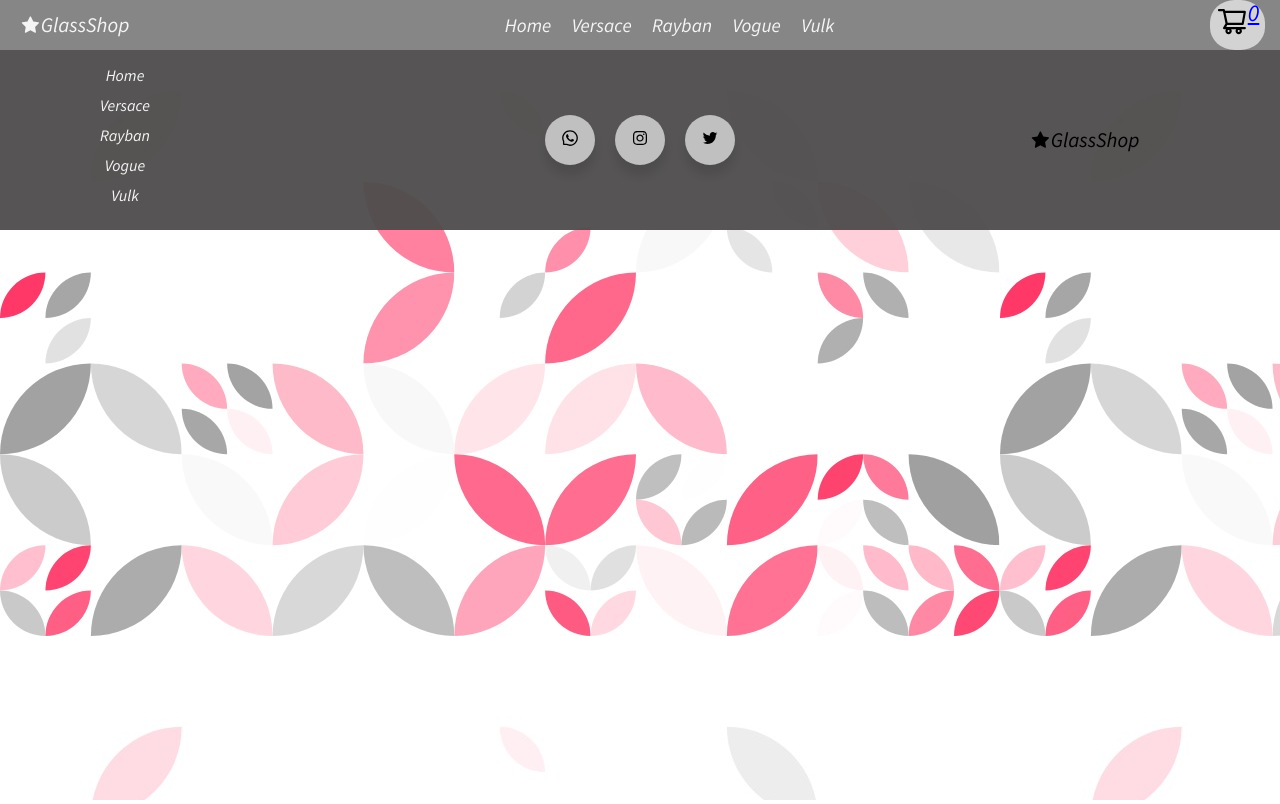
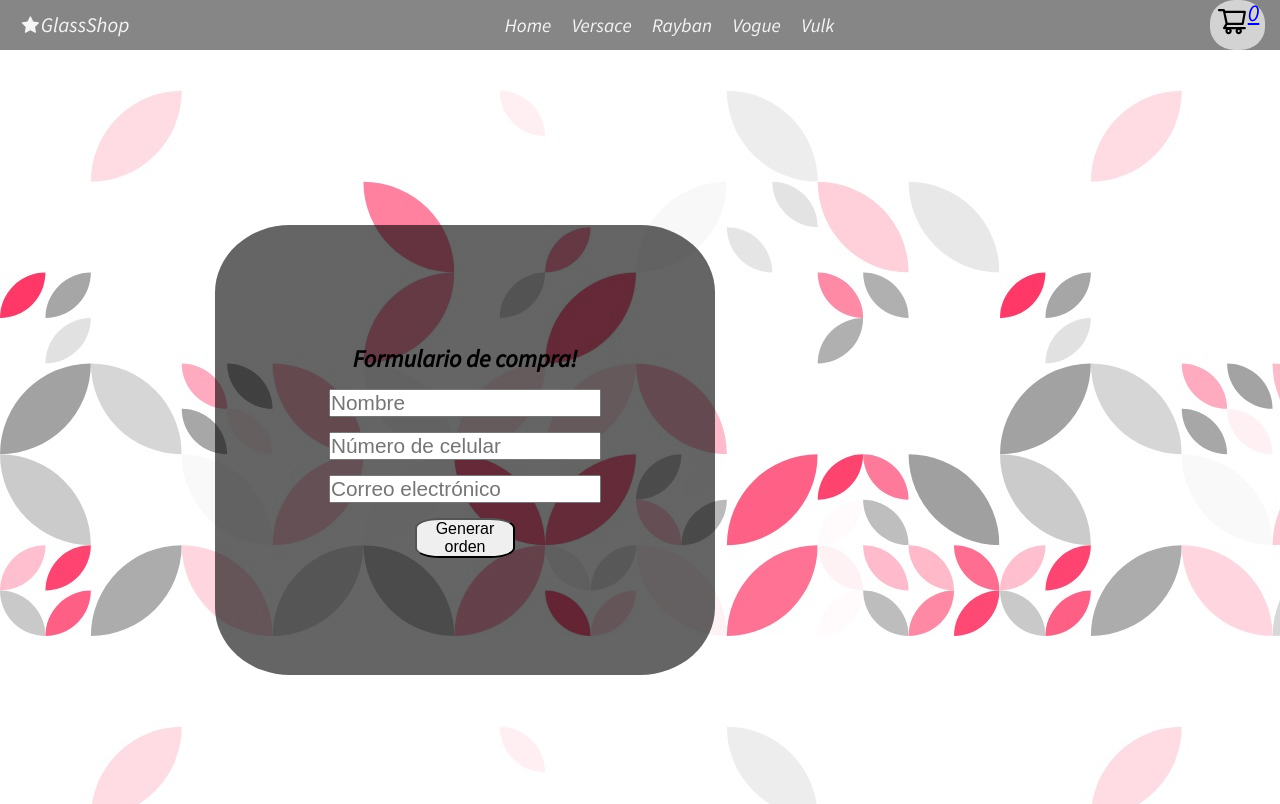
Before and after one commit to gaston964/GlassShop, a React (Vite) app: page /form in a window 1280 px wide. Shown: the top 804 px of the page. Built offline with nearby package versions, Linux system fonts and the light colour scheme.

Commit message:
Formulario

```diff
--- a/src/App.jsx
+++ b/src/App.jsx
@@ -6,6 +6,7 @@ import ItemDetailContainer from './components/ItemDetailContainer'
 import { Route, Routes } from 'react-router-dom'
 import Cart from './components/Cart'
 import ItemListFire from './components/fromFireBase/ItemListFire'
+import MyForm from './components/MyForm'
 function App() {
   return (
     <>
@@ -16,6 +17,7 @@ function App() {
       <Route path='/item/:id' element={<ItemDetailContainer/>} />
       <Route path='/cart' element={<Cart/>} />
       <Route path='/firebase' element={<ItemListFire/>} />
+      {<Route path='/form' element={<MyForm/>} />}
     </Routes>
     <Footer/>
     </>
--- a/src/components/Cart.jsx
+++ b/src/components/Cart.jsx
@@ -1,19 +1,21 @@
+import { addDoc, collection, getFirestore, serverTimestamp } from 'firebase/firestore'
 import React, { useContext, useState } from 'react'
 import { Link } from 'react-router-dom'
 import { CartContext } from '../context/CartContext'
-import MakeOrder from './MakeOrder'
+
 
 
 const Cart = ({ condition }) => {
     const { cart, removeItem, emptyCart, getTotalPrice } = useContext(CartContext)
     condition = cart.length === 0
+
     return (
         <div className='cartview'>
             {condition &&
                 <div className='cartPadreCondicional'>
                     <h2>No hay Items en el Carrito</h2>
                     <Link to={"/"}>
-                    <button className='cartBtn'>Volver al inicio</button>
+                        <button className='cartBtn'>Volver al inicio</button>
                     </Link>
                 </div>
             }
@@ -33,9 +35,11 @@ const Cart = ({ condition }) => {
                         ))}
                     </div>
                     <div className='cartBoE'>
-                    <h3>Total: ${getTotalPrice ()}</h3>
-                    <button className='item-det-button' onClick={emptyCart}>Vaciar Carrito</button>
-                    <button className={`item-det-button`}>Comprar</button>
+                        <h3>Total: ${getTotalPrice()}</h3>
+                        <button className='item-det-button' onClick={emptyCart}>Vaciar Carrito</button>
+                        <Link to={"/form"} >
+                        <button className={`item-det-button`} >Comprar</button>
+                        </Link>
                     </div>
                 </div>
             }
--- a/src/components/ItemListContainer.jsx
+++ b/src/components/ItemListContainer.jsx
@@ -25,7 +25,6 @@ const ItemListContainer = ({ greeting }) => {
 
 
     }, [id]);
-    console.log(productList)
     return (
         <>
             <div className='itemListContaier'>
--- a/src/components/MakeOrder.jsx
+++ /dev/null
@@ -1,30 +0,0 @@
-import React, { useContext } from 'react'
-import {serverTimestamp} from 'firebase/firestore'
-import { CartContext } from '../context/CartContext'
-import { Navigate } from 'react-router-dom'
-
-const MakeOrder = () => {
-    const { cart, getTotalPrice } = useContext(CartContext)
-    const makeOrder = () => {
-        const user = {name: 'usuario', phone: '261455289', emial: 'usuario@gmail.com',}
-        const order = {
-            buyer: user,
-            items: cart,
-            total: getTotalPrice (),
-            date: serverTimestamp()
-        }
-        console.log('Levantando la order', order);
-    }
-    return (
-        <>
-        <div>
-        <h1>Gracias por su compra!</h1>
-        <h2>Su orden es:</h2>
-        <h3>{makeOrder}</h3>
-        </div>
-        <button onClick={()=> Navigate('/')}>Volver</button>
-        </>
-    )
-}
-
-export default MakeOrder
--- /dev/null
+++ b/src/components/MyForm.jsx
@@ -0,0 +1,51 @@
+import { addDoc, collection, getFirestore, serverTimestamp } from 'firebase/firestore'
+import React, { useContext } from 'react'
+import { CartContext } from '../context/CartContext'
+
+
+const MyForm = () => {
+    const { cart, getTotalPrice } = useContext(CartContext)
+    const makeOrder = () => {
+        const user = { name: 'usuario', phone: '261455289', emial: 'usuario@gmail.com', }
+        const order = {
+            buyer: user,
+            items: [{ id, title, price }],
+            total: getTotalPrice(),
+            date: serverTimestamp()
+        }
+        console.log('Levantando la order', order);
+        saveOrder(order)
+    }
+    const saveOrder = async (order) => {
+        const db = getFirestore();
+        const orderCollection = collection(db, "orders")
+        const { id } = await addDoc(orderCollection, order)
+        console.log("Nueva Orden: ", id);
+    }
+
+    return (
+        <>
+            <div className='formularioPadre'>
+                <form className='formulario'>
+                    <h2>Formulario de compra!</h2>
+                    <input type="text" name="name" placeholder="Nombre" />
+                    <input type="tel" name="phone" placeholder="Número de celular" />
+                    <input type="email" name="email" placeholder="Correo electrónico" />
+                    <button type="submit">Generar orden</button>
+                </form>
+                <div className='cartFormularioP'>
+                    {cart.map(cartOrder => {
+                        <div className='cartFormulario'>
+                            <h2>{cartOrder.title}</h2>
+                            <h3>${cartOrder.price}</h3>
+                            <h4>Cantidad: {cartOrder.cantidad}</h4>
+                            <h4>Subtotal: ${cartOrder.cantidad * cartOrder.price} </h4>
+                        </div>
+                    })}
+                </div>
+            </div>
+        </>
+    )
+}
+
+export default MyForm
--- a/src/index.css
+++ b/src/index.css
@@ -230,6 +230,51 @@ li {
   margin: auto;
   margin-top: 95px;
 }
+/* -----------Formulario------------- */
+.formularioPadre{
+min-height: 100vh;
+display: flex;
+justify-content: center;
+align-items: center;
+
+}
+.formulario{
+display: flex;
+flex-direction: column;
+justify-content: center;
+align-items: center;
+height: 450px;
+width: 500px;
+background-color: rgba(0, 0, 0, 0.603);
+border-radius: 15%;
+}
+.formulario > input{
+  font-size: 1.3rem;
+  margin-top: 15px;
+  cursor: pointer;
+}
+.formulario > input:focus{
+  background-color: lightblue;
+}
+.formulario>button{
+  margin-top: 15px;
+  width: 100px;
+  height: 40px;
+  border-radius: 25%;
+  font-size: 1rem;
+}
+.formulario>button:hover{
+  background-color: black;
+  color: white;
+}
+.cartFormularioP{
+  width: 350px;
+  height: 500px;
+}
+.cartFormulario{
+  display: flex;
+  flex-direction: column;
+}
 /* Footer */
 .footerContainer {
   width: 100%;
```
